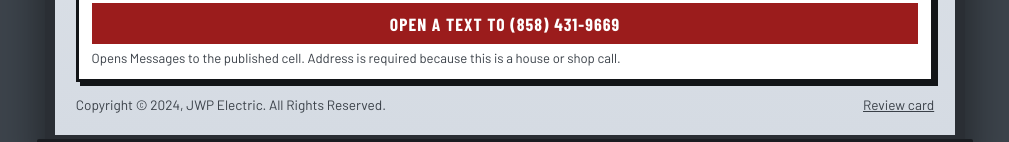
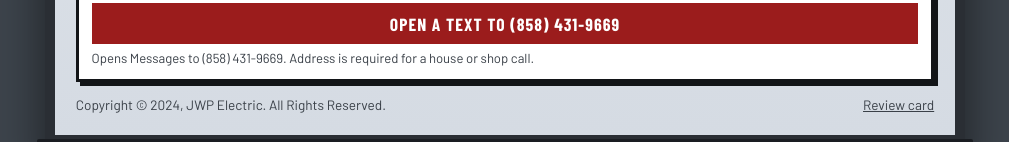
Before and after one commit to nitantbhartia/jwp-electric-preview, a website: page index.html in a window 1280 px wide. Shown: the part 1227-1369 px from the top of the page, without its empty margins (135-1144 px from the left). Drawn offline with nearby package versions, Linux system fonts and the light colour scheme; a web font is replaced by a local one.

Commit message:
Strip spec-author notes; customer-facing 9-bar copy

```diff
--- a/index.html
+++ b/index.html
@@ -74,7 +74,7 @@
         <textarea id="need" name="need" required data-en-placeholder="Lighting, repair, panel, EV charger…" data-es-placeholder="Iluminación, reparación, panel, cargador EV…"></textarea>
         <p id="job-err" hidden class="hint" data-en="Name, address, and what you need are required." data-es="Nombre, dirección y lo que necesita son obligatorios.">Name, address, and what you need are required.</p>
         <button type="submit" data-en="Open a text to (858) 431-9669" data-es="Abrir mensaje a (858) 431-9669">Open a text to (858) 431-9669</button>
-        <p class="hint" data-en="Opens Messages to the published cell. Address is required because this is a house or shop call." data-es="Abre Mensajes al celular publicado. La dirección es obligatoria porque es una visita a domicilio o local.">Opens Messages to the published cell. Address is required because this is a house or shop call.</p>
+        <p class="hint" data-en="Opens Messages to (858) 431-9669. Address is required for a house or shop call." data-es="Abre Mensajes al (858) 431-9669. La dirección es obligatoria para una visita a domicilio o local.">Opens Messages to (858) 431-9669. Address is required for a house or shop call.</p>
       </form>
     </section>
 
```
